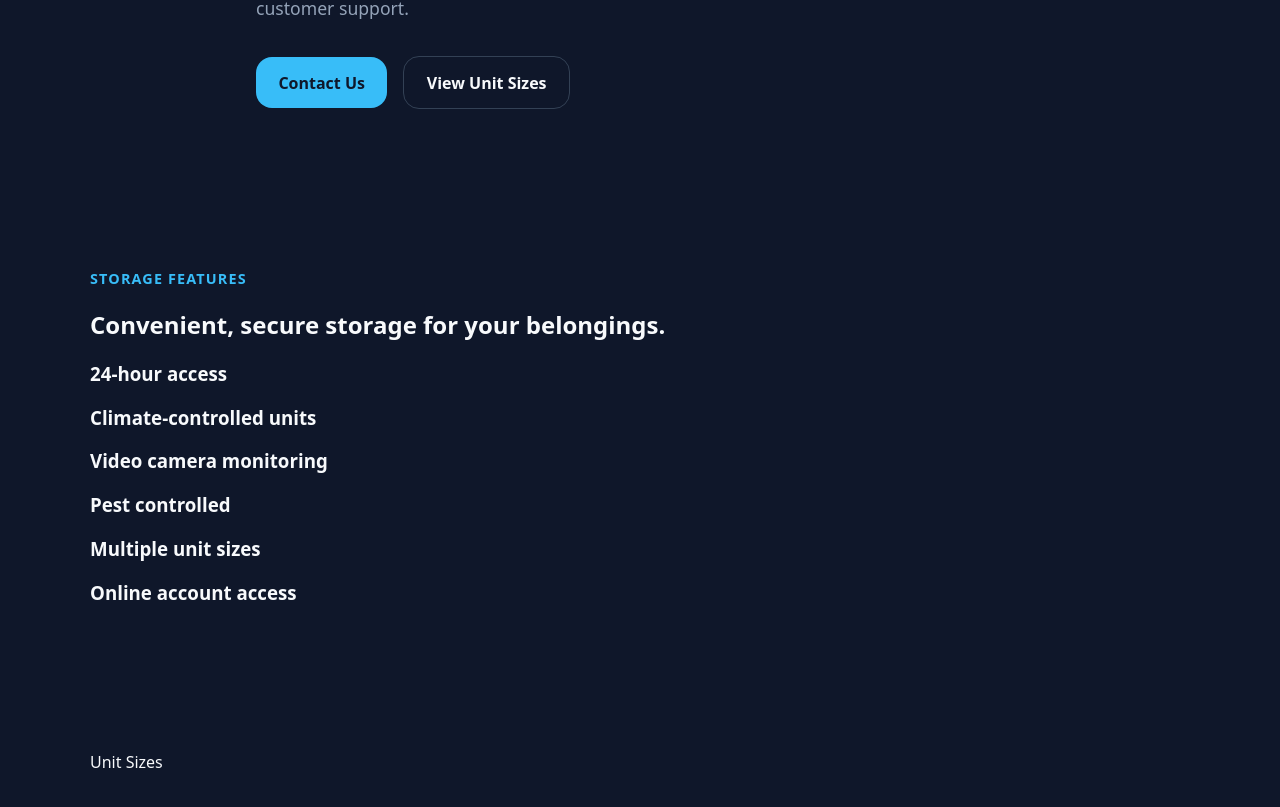
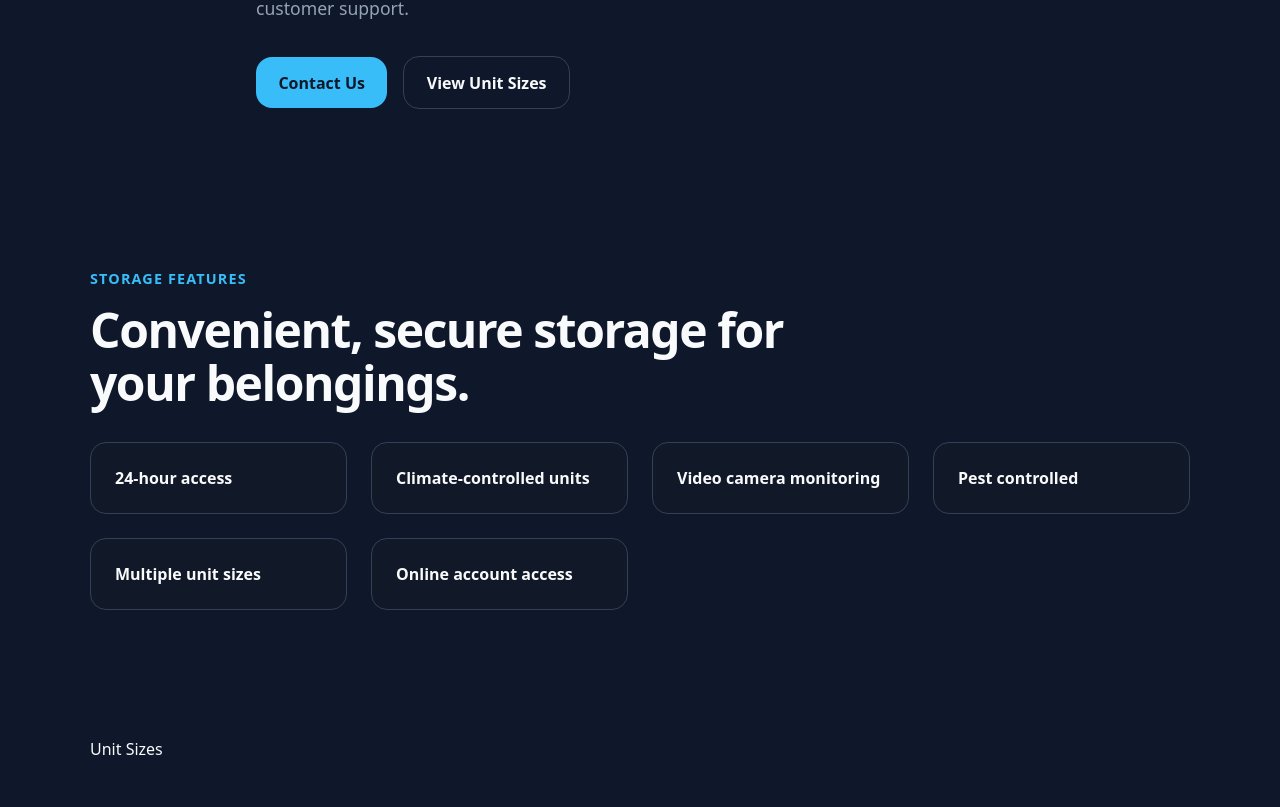
Before and after one commit to jprobussr/premier-storage-redesign, a React (Vite) app in the folder premier-storage-redesign/: page / in a window 1280 px wide. Shown: the part 507-1314 px from the top of the page. Built offline with nearby package versions, Linux system fonts and the light colour scheme.

Commit message:
feat: add features section

```diff
--- a/premier-storage-redesign/src/App.css
+++ b/premier-storage-redesign/src/App.css
@@ -10,3 +10,15 @@
 .section {
   padding-block: 4rem;
 }
+
+.section-header {
+  max-width: 44rem;
+  margin-bottom: 2rem;
+}
+
+.section-header h2 {
+  margin: 0;
+  font-size: clamp(2rem, 5vw, 3rem);
+  line-height: 1.1;
+  letter-spacing: -0.03em;
+}
--- a/premier-storage-redesign/src/components/Features.css
+++ b/premier-storage-redesign/src/components/Features.css
@@ -0,0 +1,17 @@
+.features-grid {
+    display: grid;
+    grid-template-columns: repeat(auto-fit, minmax(220px, 1fr));
+    gap: 1.5rem;
+}
+
+.feature-card {
+    padding: 1.5rem;
+    background: var(--surface);
+    border: 1px solid var(--border);
+    border-radius: var(--radius);
+}
+
+.feature-card h3 {
+    margin: 0;
+    font-size: 1rem;
+}
```
